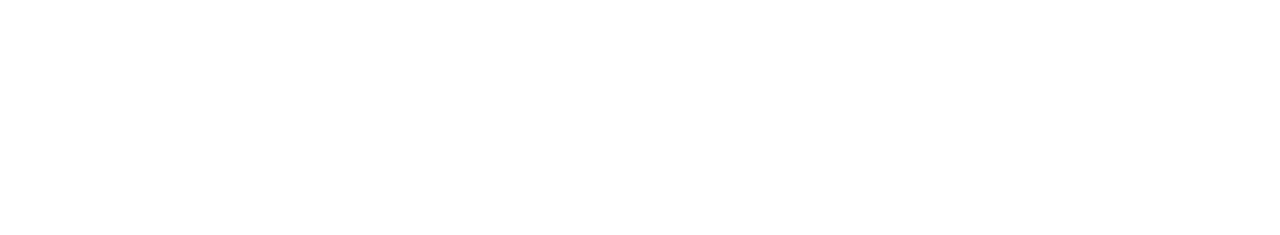
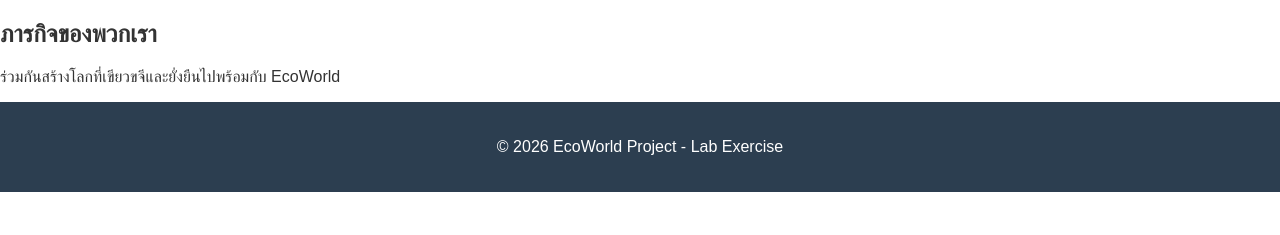
Before and after one commit to chayapat2546pinitatthaya-dot/EcoWorld, a plain HTML site: page index.html in a window 1280 px wide. Drawn offline with Linux system fonts and the light colour scheme.

Commit message:
update info <chisanuphong>

```diff
--- a/index.html
+++ b/index.html
@@ -10,24 +10,13 @@
         header, footer { background: #2c3e50; color: white; padding: 20px; text-align: center; }
         section { padding: 40px 0; }
     </style>
-
-<!--[if gte mso 9]><xml>
-<mso:CustomDocumentProperties>
-<mso:xd_Signature msdt:dt="string"></mso:xd_Signature>
-<mso:display_urn_x003a_schemas-microsoft-com_x003a_office_x003a_office_x0023_Editor msdt:dt="string">Ekachai Kanyanucharat</mso:display_urn_x003a_schemas-microsoft-com_x003a_office_x003a_office_x0023_Editor>
-<mso:Order msdt:dt="string">1000.00000000000</mso:Order>
-<mso:xd_ProgID msdt:dt="string"></mso:xd_ProgID>
-<mso:_ExtendedDescription msdt:dt="string"></mso:_ExtendedDescription>
-<mso:display_urn_x003a_schemas-microsoft-com_x003a_office_x003a_office_x0023_Author msdt:dt="string">Ekachai Kanyanucharat</mso:display_urn_x003a_schemas-microsoft-com_x003a_office_x003a_office_x0023_Author>
-<mso:ComplianceAssetId msdt:dt="string"></mso:ComplianceAssetId>
-<mso:TemplateUrl msdt:dt="string"></mso:TemplateUrl>
-<mso:ReferenceId msdt:dt="string"></mso:ReferenceId>
-<mso:ContentTypeId msdt:dt="string">0x01010081A035A26C02D047AD37FD89F6EA7C87</mso:ContentTypeId>
-<mso:TriggerFlowInfo msdt:dt="string"></mso:TriggerFlowInfo>
-<mso:_SourceUrl msdt:dt="string"></mso:_SourceUrl>
-<mso:_SharedFileIndex msdt:dt="string"></mso:_SharedFileIndex>
-</mso:CustomDocumentProperties>
-</xml><![endif]-->
+    <main>
+        <h2>ภารกิจของพวกเรา</h2>
+        <p>ร่วมกันสร้างโลกที่เขียวขจีและยั่งยืนไปพร้อมกับ EcoWorld</p>
+    </main>
+    <footer>
+        <p>&copy; 2026 EcoWorld Project - Lab Exercise</p>
+    </footer>
 </head>
 <body>
 
```
